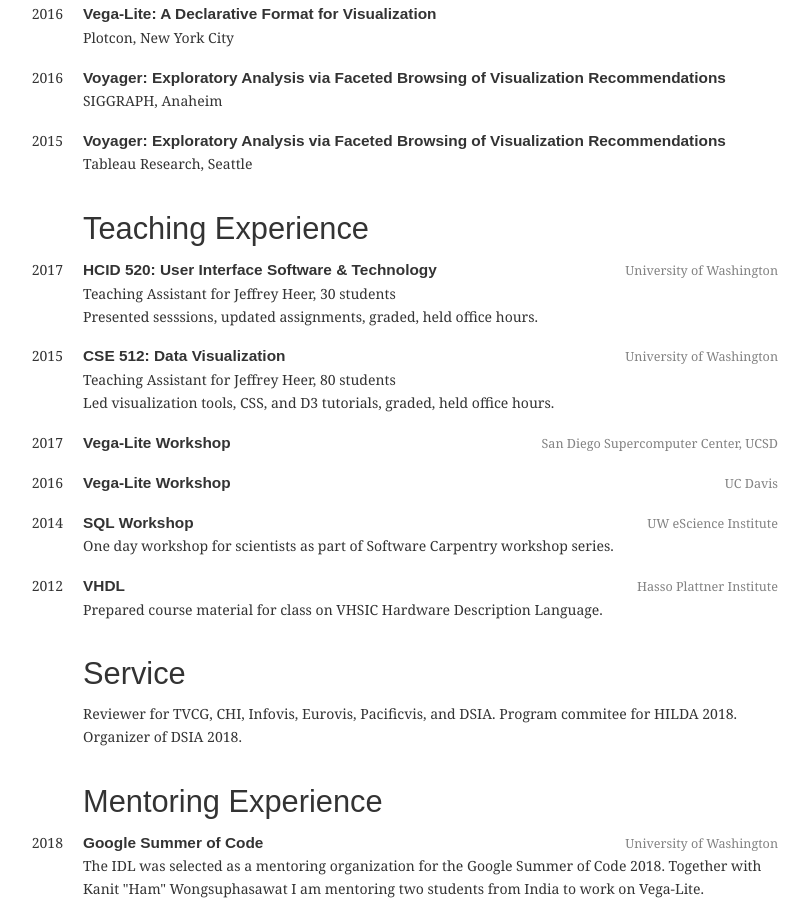
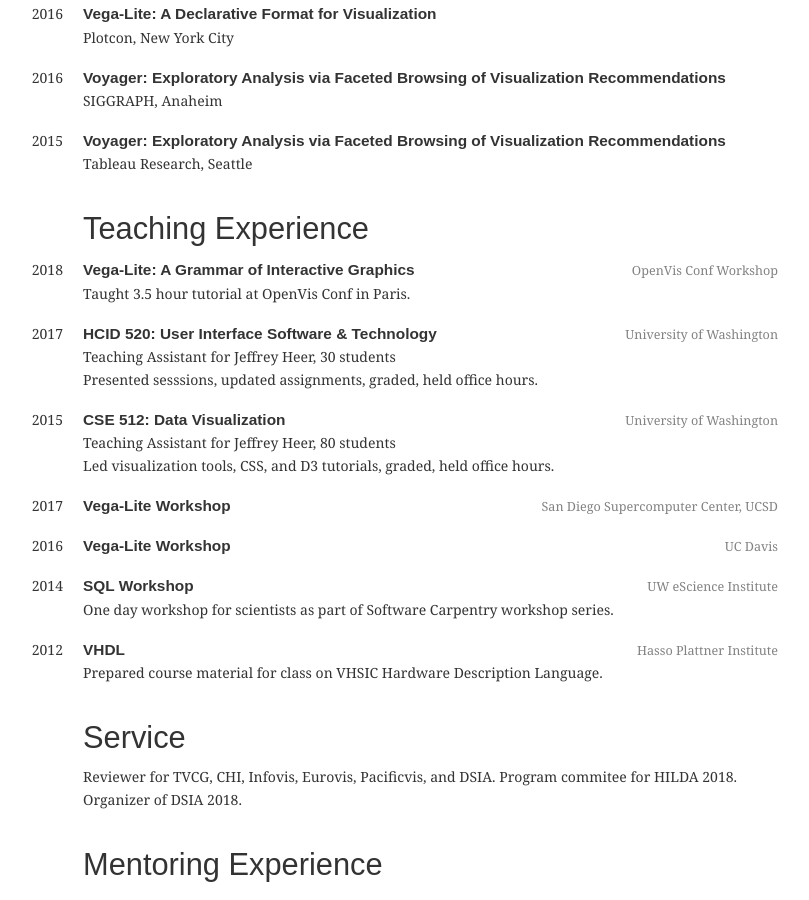
Before and after one commit to domoritz/domoritz.github.io, a Jekyll site: the page built from cv.html, in a window 1280 px wide and 900 px high, scrolled down 4779 px. Shown: the whole window, without its empty margins (262-1071 px from the left). Built offline with Jekyll 4.4.1, drawn with Linux system fonts in a browser that asks for light colours.

Commit message:
Update teaching.yml

```diff
--- a/_data/teaching.yml
+++ b/_data/teaching.yml
@@ -1,3 +1,9 @@
+- title: "Vega-Lite: A Grammar of Interactive Graphics"
+  location: OpenVis Conf Workshop
+  role: Instructor
+  url: http://www.openvisconf.com/workshops/#vega
+  year: 2018
+  description: Taught 3.5 hour tutorial at OpenVis Conf in Paris.
 - title: "HCID 520: User Interface Software & Technology"
   role: Teaching Assistant
   year: 2017
```
